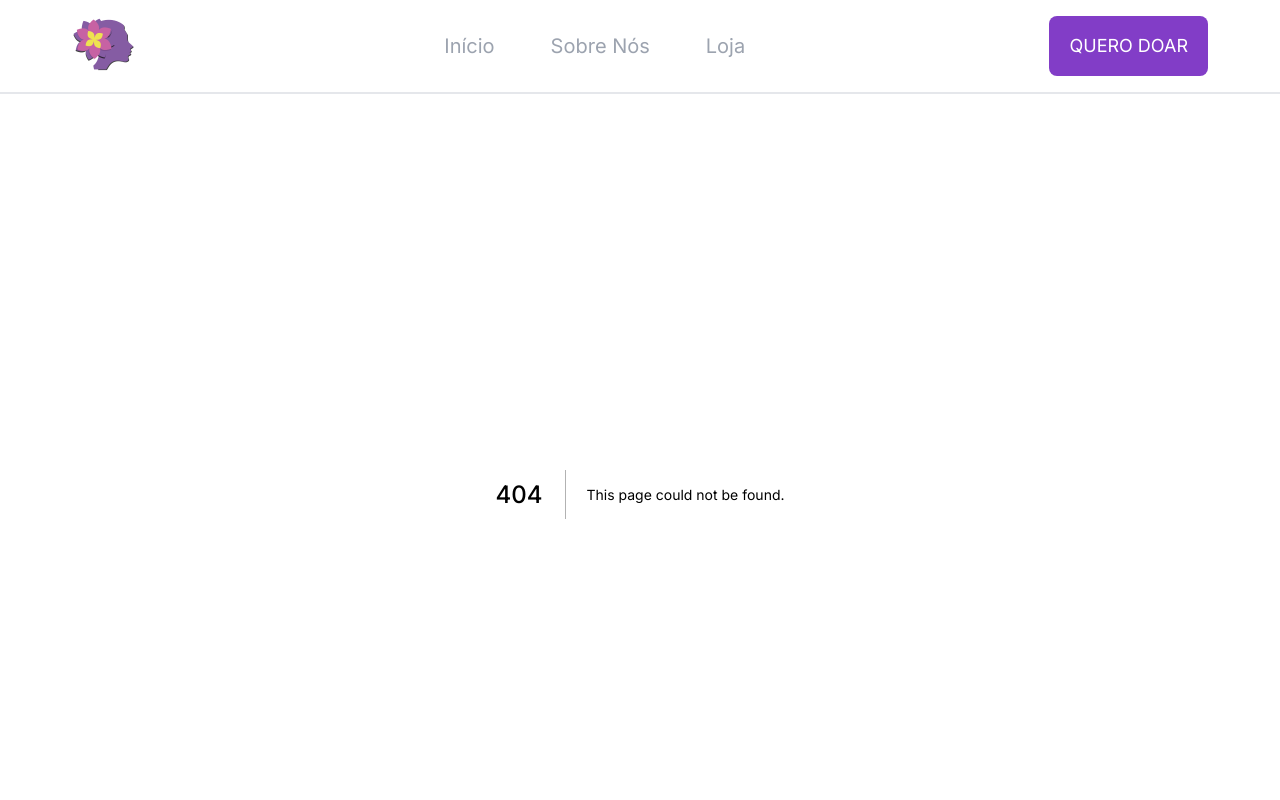
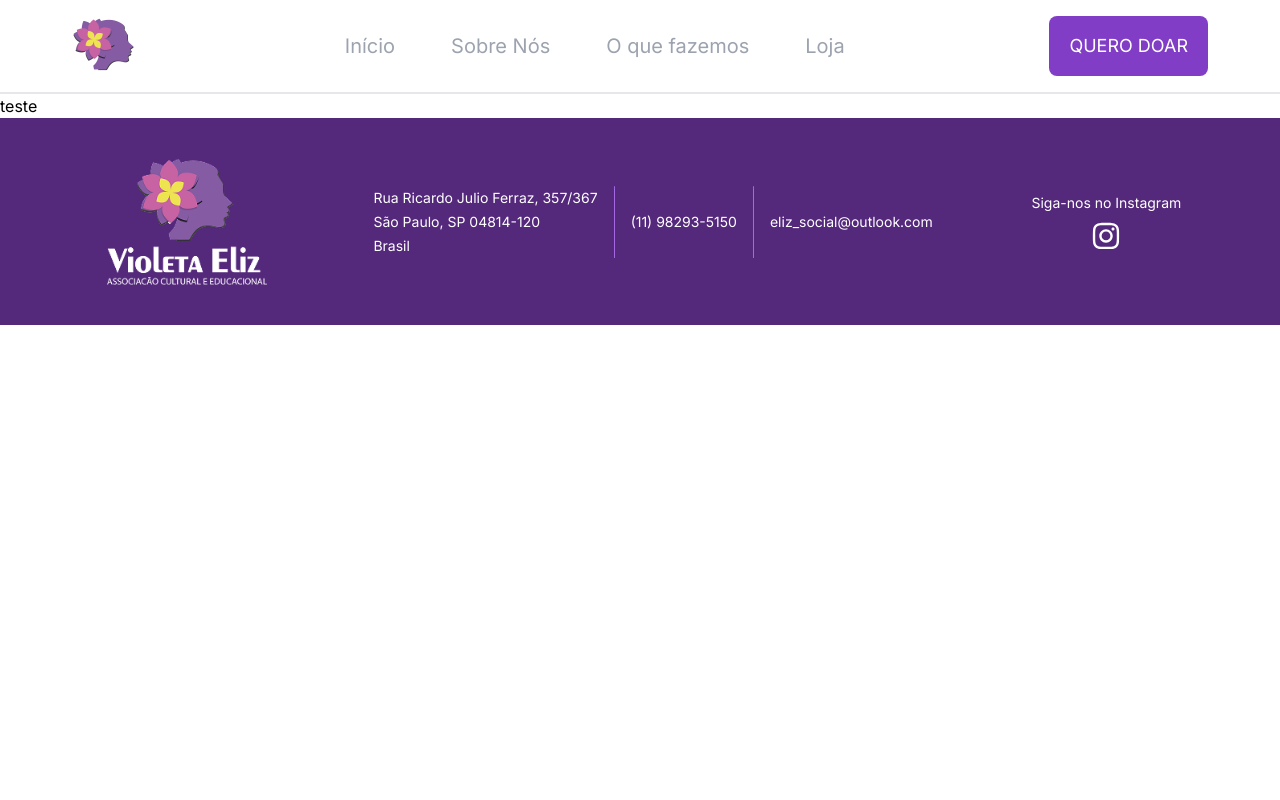
Before and after one commit to Projeto-FrontEnd-Fusion/Aceve-website-development, a Next.js app: page /o-que-fazemos in a window 1280 px wide. Before the commit this address had no page. Shown: the top 800 px of the page. Built offline with nearby package versions, Linux system fonts and the light colour scheme; a web font is replaced by a local one.

Commit message:
feat: creation of o-que-fazemos page structure, and added link to menu

```diff
--- /dev/null
+++ b/src/app/o-que-fazemos/page.tsx
@@ -0,0 +1,9 @@
+function WhatWeDo () {
+    return(
+        <main>
+            teste
+        </main>
+    )
+}
+
+export default WhatWeDo
--- a/src/components/Menu/Navigation.tsx
+++ b/src/components/Menu/Navigation.tsx
@@ -54,6 +54,14 @@ export const Navigation = ({ isMenuOpen, setisMenuOpen }: NavigationProps) => {
       </GlobalLink>
 
       <GlobalLink
+        variant="text"
+        href="/o-que-fazemos"
+        onClick={() => setisMenuOpen(false)}
+        className="text-[1.25rem] py-3 px-4">
+        O que fazemos
+      </GlobalLink>
+
+      <GlobalLink
         variant="primary"
         onClick={() => setisMenuOpen(false)}
         href="/quero-doar"
--- a/src/components/Menu/TopBarNavigation.tsx
+++ b/src/components/Menu/TopBarNavigation.tsx
@@ -26,6 +26,11 @@ export const Header = () => {
             <li>
               <GlobalLink variant="text" href="/sobre-nos" className="text-[1.25rem] py-3 px-4">
                 Sobre Nós
+              </GlobalLink>
+            </li>
+            <li>
+              <GlobalLink variant="text" href="/o-que-fazemos" className="text-[1.25rem] py-3 px-4">
+                O que fazemos
               </GlobalLink>
             </li>
 
--- a/src/components/Menu/index.tsx
+++ b/src/components/Menu/index.tsx
@@ -12,6 +12,10 @@ export const navigationLinks = [
     href: "/sobre-nos"
   },
   {
+    label: "O que fazemos",
+    href: "/o-que-fazemos"
+  },
+  {
     label: 'Loja',
     href: "https://wa.me/c/5511982935150"
   },
```
